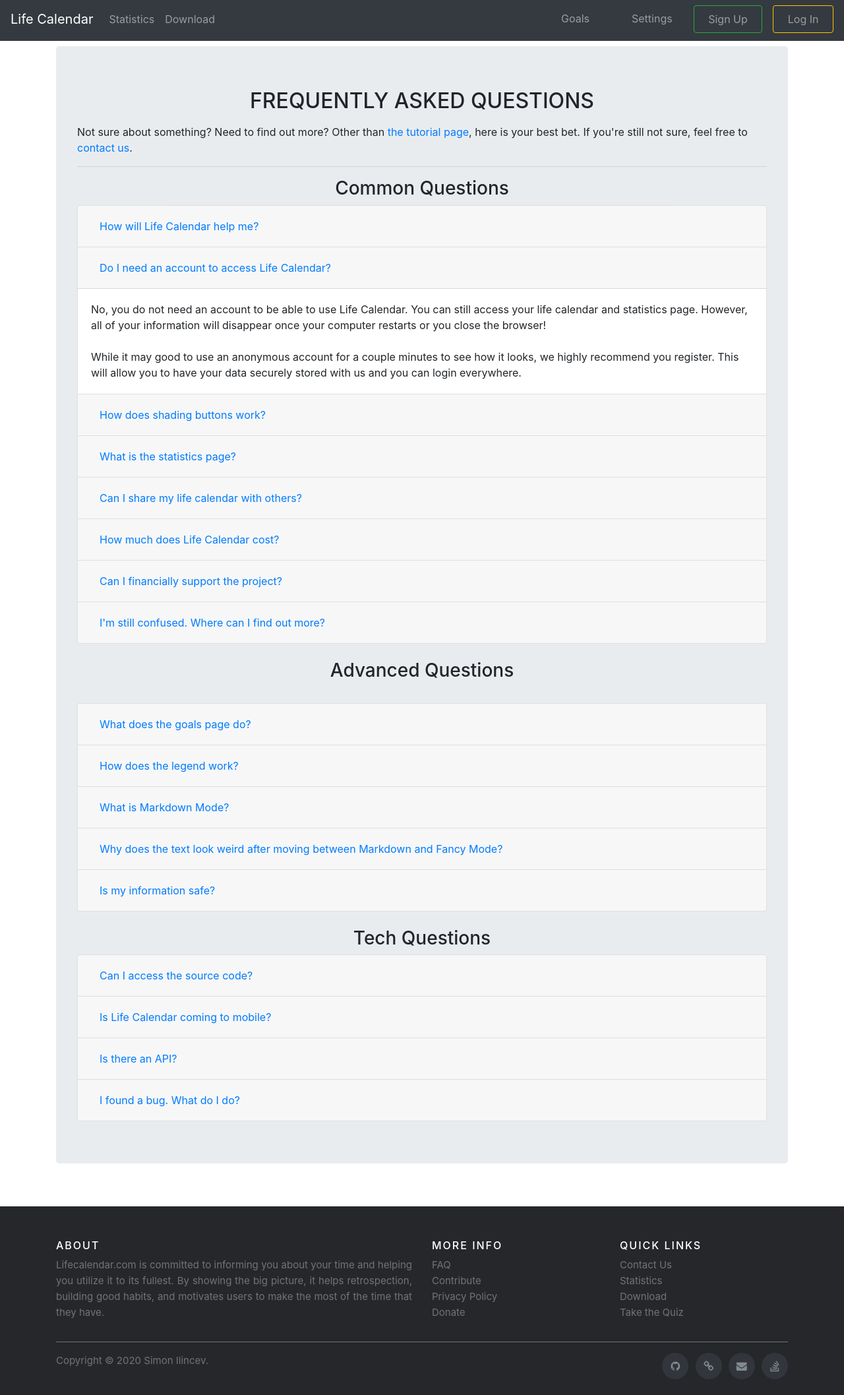
After one commit to Destaq/life-calendar, a Python web app: template templates/other/faq.html in a window 1280 px wide. The commit adds this page. Shown: the whole page at 66% size. Run offline with Jinja, Linux system fonts and the light colour scheme; the template is opened without the code that fills it, so the values that code supplies are empty; some libraries are stand-ins or nearby versions.

Commit message:
add FAQ page

```diff
--- a/templates/base.html
+++ b/templates/base.html
@@ -62,6 +62,9 @@
                     <li class="nav-item mr-5">
                         <a href="/goals" class="nav-link">Goals</a>
                     </li>
+                    <li class="nav-item mr-4">
+                        <a class="nav-link" href="/settings">Settings</a>
+                    </li>
                     <li class="nav-item mr-3 mb-1">
                         <button type="button" class="btn btn-outline-success nav-link" href="/register/" id="registerUser">&nbsp;&nbsp;&nbsp;Sign Up&nbsp;&nbsp;&nbsp;</button>
                     </li>
@@ -95,7 +98,7 @@
                 <div class="col-xs-6 col-md-3">
                     <h6>More Info</h6>
                     <ul class="footer-links">
-                        <li><a href="/contact">Contact Us</a></li>
+                        <li><a href="/faq">FAQ</a></li>
                         <li><a href="/contribute">Contribute</a></li>
                         <li><a href="/privacy-policy">Privacy Policy</a></li>
                         <li><a href="/donate">Donate</a></li>
@@ -104,7 +107,7 @@
                 <div class="col-xs-6 col-md-3">
                     <h6>Quick Links</h6>
                     <ul class="footer-links">
-                        <li><a href="/signup">Sign Up/Log In</a></li>
+                        <li><a href="/contact">Contact Us</a></li>
                         <li><a href="/statistics">Statistics</a></li>
                         <li><a href="/download">Download</a></li>
                         <li><a href="/quiz">Take the Quiz</a></li>
--- /dev/null
+++ b/templates/other/faq.html
@@ -0,0 +1,362 @@
+{% extends "base.html" %}
+
+{% block content %}
+<div class="jumbotron">
+    <center>
+        <h2 class="mb-3">FREQUENTLY ASKED QUESTIONS</h2>
+    </center>
+    <p>Not sure about something? Need to find out more? Other than <a href="/tutorial">the tutorial page</a>, here is
+        your best bet. If you're still not sure, feel free to <a href="/contact">contact us</a>.</p>
+    <hr>
+    <!-- General Queries -->
+    <div class="accordion" id="accordionGeneral">
+        <center>
+            <h3>Common Questions</h3>
+        </center>
+        <div class="card z-depth-0 bordered">
+            <div class="card-header" id="headingThree">
+                <h5 class="mb-0">
+                    <button class="btn btn-link collapsed" type="button" data-toggle="collapse"
+                        data-target="#collapseThree" aria-expanded="false" aria-controls="collapseThree">
+                        How will Life Calendar help me?
+                    </button>
+                </h5>
+            </div>
+            <div id="collapseThree" class="collapse" aria-labelledby="headingThree" data-parent="#accordionGeneral">
+                <div class="card-body">
+                    Life Calendar is helpful by providing a minimal, yet aesthetic and clear place to see your life's
+                    direction. By tracking what you've done over periods of your life, I firmly believe that it is
+                    beneficial by encouraging you to <em>make use of the time you have</em>. Likewise, you can see how
+                    you've progressed in hobbies or aspects of your life over time, stay accountable by creating goals
+                    for yourself, and use it as your personal diary.
+                </div>
+            </div>
+        </div>
+        <div class="card z-depth-0 bordered">
+            <div class="card-header" id="headingOne">
+                <h5 class="mb-0">
+                    <button class="btn btn-link" type="button" data-toggle="collapse" data-target="#collapseOne"
+                        aria-expanded="true" aria-controls="collapseOne">
+                        Do I need an account to access Life Calendar?
+                    </button>
+                </h5>
+            </div>
+            <div id="collapseOne" class="collapse show" aria-labelledby="headingOne" data-parent="#accordionGeneral">
+                <div class="card-body">
+                    No, you do not need an account to be able to use Life Calendar. You can still access your life
+                    calendar and statistics page. However, all of your information will disappear once your computer
+                    restarts or you close the browser!<br><br>
+                    While it may good to use an anonymous account for a couple minutes to see how it looks, we highly
+                    recommend you register. This will allow you to have your data securely stored with us and you can
+                    login everywhere.
+                </div>
+            </div>
+        </div>
+        <div class="card z-depth-0 bordered">
+            <div class="card-header" id="headingEleven">
+                <h5 class="mb-0">
+                    <button class="btn btn-link collapsed" type="button" data-toggle="collapse"
+                        data-target="#collapseEleven" aria-expanded="false" aria-controls="collapseEleven">
+                        How does shading buttons work?
+                    </button>
+                </h5>
+            </div>
+            <div id="collapseEleven" class="collapse" aria-labelledby="headingEleven" data-parent="#accordionGeneral">
+                <div class="card-body">
+                    The ability to shade buttons is one of the most critical features of Life Calendar. You can select a
+                    button number on the home page, and then the color to shade/unshade it with, and the button will
+                    <em>magically</em> get a stripe (or have it removed) from that color!
+                    <br><br>
+                    The purpose of this is for you to color various boxes based on key, repeated events that happened
+                    throughout your life or things you've done. For example, you could shade the day with a light purple
+                    bar if you went out with friends, or dark brown if you were sick.
+                    <br><br>
+                    I recommend sticking to about a maximum of nine colors per box, because beyond that you won't be
+                    able to see the stripes (even though it will be saved to the legend).
+                </div>
+            </div>
+        </div>
+        <div class="card z-depth-0 bordered">
+            <div class="card-header" id="headingTwelve">
+                <h5 class="mb-0">
+                    <button class="btn btn-link collapsed" type="button" data-toggle="collapse"
+                        data-target="#collapseTwelve" aria-expanded="false" aria-controls="collapseTwelve">
+                        What is the statistics page?
+                    </button>
+                </h5>
+            </div>
+            <div id="collapseTwelve" class="collapse" aria-labelledby="headingTwelve" data-parent="#accordionGeneral">
+                <div class="card-body">
+                    The statistics page is a fun little web page that shows you some details about your life and usage
+                    of Life Calendar. You can skip over this entirely or check it every once in a while to see how
+                    you've been doing. It includes statistics such as when you registered, what percent of the way you
+                    are through your life, how many words you've inputted to boxes, what colors you use most frequently,
+                    and a lot more.
+                </div>
+            </div>
+        </div>
+        <div class="card z-depth-0 bordered">
+            <div class="card-header" id="headingThirteen">
+                <h5 class="mb-0">
+                    <button class="btn btn-link collapsed" type="button" data-toggle="collapse"
+                        data-target="#collapseThirteen" aria-expanded="false" aria-controls="collapseThirteen">
+                        Can I share my life calendar with others?
+                    </button>
+                </h5>
+            </div>
+            <div id="collapseThirteen" class="collapse" aria-labelledby="headingThirteen"
+                data-parent="#accordionGeneral">
+                <div class="card-body">
+                    Because of the intensely personal nature of Life Calendar - this is meant to be more of a personal
+                    diary than social media site - there is no dedicated social media integration. However, you can
+                    download or print your personalized life calendar at <a href="/download">the download page</a> or
+                    take screenshots of your statistics to compare with others.
+                </div>
+            </div>
+        </div>
+        <div class="card z-depth-0 bordered">
+            <div class="card-header" id="headingSix">
+                <h5 class="mb-0">
+                    <button class="btn btn-link collapsed" type="button" data-toggle="collapse"
+                        data-target="#collapseSix" aria-expanded="false" aria-controls="collapseSix">
+                        How much does Life Calendar cost?
+                    </button>
+                </h5>
+            </div>
+            <div id="collapseSix" class="collapse" aria-labelledby="headingSix" data-parent="#accordionGeneral">
+                <div class="card-body">
+                    Despite costs associated with the domain name, web hosting, and database storage, at the moment Life
+                    Calendar is 100% free. We may introduce premium plans in the future to help cover the costs
+                    associated with app maintenance, but if that ever does happen you will still have access to all of
+                    your information.
+                </div>
+            </div>
+        </div>
+        <div class="card z-depth-0 bordered">
+            <div class="card-header" id="headingTen">
+                <h5 class="mb-0">
+                    <button class="btn btn-link collapsed" type="button" data-toggle="collapse"
+                        data-target="#collapseTen" aria-expanded="false" aria-controls="collapseTen">
+                        Can I financially support the project?
+                    </button>
+                </h5>
+            </div>
+            <div id="collapseTen" class="collapse" aria-labelledby="headingTen" data-parent="#accordionGeneral">
+                <div class="card-body">
+                    Financial support is more than welcome to help keep the project going, supporting its users and
+                    opening their eyes to their lives. You can <a href="https://github.com/Destaq/life-calendar">donate
+                        on GitHub</a>, <a href="/donate">through Stripe</a>, or <a href="/tobefixed">buy me a
+                        coffee</a>.
+                </div>
+            </div>
+        </div>
+        <div class="card z-depth-0 bordered">
+            <div class="card-header" id="headingSeventeen">
+                <h5 class="mb-0">
+                    <button class="btn btn-link collapsed" type="button" data-toggle="collapse"
+                        data-target="#collapseSeventeen" aria-expanded="false" aria-controls="collapseSeventeen">
+                        I'm still confused. Where can I find out more?
+                    </button>
+                </h5>
+            </div>
+            <div id="collapseSeventeen" class="collapse" aria-labelledby="headingSeventeen"
+                data-parent="#accordionGeneral">
+                <div class="card-body">
+                    If you're still not sure how things work, you can take a look at the <a href="/tutorial">text
+                        tutorial</a> or hop onto YouTube to see the <a href="/toaddlink">video demo</a>.
+                </div>
+            </div>
+        </div>
+    </div>
+    <div class="accordion mt-4" id="accordionAdvanced">
+        <center>
+            <h3>Advanced Questions</h3>
+        </center>
+        <br>
+        <div class="card z-depth-0 bordered">
+            <div class="card-header" id="headingFive">
+                <h5 class="mb-0">
+                    <button class="btn btn-link collapsed" type="button" data-toggle="collapse"
+                        data-target="#collapseFive" aria-expanded="false" aria-controls="collapseFive">
+                        What does the goals page do?
+                    </button>
+                </h5>
+            </div>
+            <div id="collapseFive" class="collapse" aria-labelledby="headingFive" data-parent="#accordionAdvanced">
+                <div class="card-body">
+                    On the goals page, you can set goals for yourself and hold yourself accountable to them. You can
+                    give the goals title, subtitles, and some text, and then a due date and due time. Although you
+                    <em>do not</em> receive an email when the due date expires, you can still shade the goals (in
+                    progress, cancelled, etc.) and visually overview all the major goals you've gone through in your
+                    life.
+                </div>
+            </div>
+        </div>
+        <div class="card z-depth-0 bordered">
+            <div class="card-header" id="headingTwo">
+                <h5 class="mb-0">
+                    <button class="btn btn-link collapsed" type="button" data-toggle="collapse"
+                        data-target="#collapseTwo" aria-expanded="false" aria-controls="collapseTwo">
+                        How does the legend work?
+                    </button>
+                </h5>
+            </div>
+            <div id="collapseTwo" class="collapse" aria-labelledby="headingTwo" data-parent="#accordionAdvanced">
+                <div class="card-body">
+                    The "legend" is the area above the home page where you can view all of the colors that you use to
+                    shade your buttons. The primary benefit of the legend is that you can modify it to save the meanings
+                    of each of the colors that you use to modify your life calendar boxes with.<br><br>You can also use
+                    the legend to find colors and meaning that you have used before, with their color codes - if you
+                    click on the color as well, it will copy to the color picker.
+                </div>
+            </div>
+        </div>
+        <div class="card z-depth-0 bordered">
+            <div class="card-header" id="headingNine">
+                <h5 class="mb-0">
+                    <button class="btn btn-link collapsed" type="button" data-toggle="collapse"
+                        data-target="#collapseNine" aria-expanded="false" aria-controls="collapseNine">
+                        What is Markdown Mode?
+                    </button>
+                </h5>
+            </div>
+            <div id="collapseNine" class="collapse" aria-labelledby="headingNine" data-parent="#accordionAdvanced">
+                <div class="card-body">
+                    While most may use Fancy Mode for creating life calendars, there is an option to use Markdown. <a
+                        href="https://en.wikipedia.org/wiki/Markdown#:~:text=Markdown%20is%20a%20lightweight%20markup,using%20a%20plain%20text%20editor.">Markdown</a>
+                    is one of the simplest formatting languages out there yet likewise one of the most popular, without
+                    any of the extra fluff. You can create tables, italiczed text, and more simply from monospaced font.
+                    <br><br>
+                    Examples:
+                    <ul>
+                        <li>*italicize*</li>
+                        <li>**bold**</li>
+                        <li>:heart:</li>
+                        <li>[google link](https://www.google.com)</li>
+                    </ul>
+                    <br><br>
+                    It's completely fine do go on using the Fancy Mode, but if you're a programmer or want to be even
+                    more minimalist you can use the Markdown Mode. A great guide can be accessed <a
+                        href="https://www.markdownguide.org/getting-started/">here</a>.
+                </div>
+            </div>
+        </div>
+        <div class="card z-depth-0 bordered">
+            <div class="card-header" id="headingFifteen">
+                <h5 class="mb-0">
+                    <button class="btn btn-link collapsed" type="button" data-toggle="collapse"
+                        data-target="#collapseFifteen" aria-expanded="false" aria-controls="collapseFifteen">
+                        Why does the text look weird after moving between Markdown and Fancy Mode?
+                    </button>
+                </h5>
+            </div>
+            <div id="collapseFifteen" class="collapse" aria-labelledby="headingFifteen"
+                data-parent="#accordionAdvanced">
+                <div class="card-body">
+                    Because of the way that Markdown is built, you might have some trouble moving between it and Fancy
+                    Mode - I recommend using only one or the other for each box. Fancy Mode uses dynamically generated
+                    HTML and images, which often display as raw when converted to HTML. However, it is safe to move
+                    <em>from</em> Markdown <em>to</em> Fancy Mode.
+                </div>
+            </div>
+        </div>
+        <div class="card z-depth-0 bordered">
+            <div class="card-header" id="headingEight">
+                <h5 class="mb-0">
+                    <button class="btn btn-link collapsed" type="button" data-toggle="collapse"
+                        data-target="#collapseEight" aria-expanded="false" aria-controls="collapseEight">
+                        Is my information safe?
+                    </button>
+                </h5>
+            </div>
+            <div id="collapseEight" class="collapse" aria-labelledby="headingEight" data-parent="#accordionAdvanced">
+                <div class="card-body">
+                    We know that you trust us to store what's most important to you - your memories. At Life Calendar,
+                    we take that trust very seriously. Not even <em>we</em> can see your data, and your password is
+                    securely encrypted and stored in our off-site database.
+                </div>
+            </div>
+        </div>
+    </div>
+    <div class="accordion mt-4" id="accordionTech">
+        <center>
+            <h3>Tech Questions</h3>
+        </center>
+        <div class="card z-depth-0 bordered">
+            <div class="card-header" id="headingSeven">
+                <h5 class="mb-0">
+                    <button class="btn btn-link collapsed" type="button" data-toggle="collapse"
+                        data-target="#collapseSeven" aria-expanded="false" aria-controls="collapseSeven">
+                        Can I access the source code?
+                    </button>
+                </h5>
+            </div>
+            <div id="collapseSeven" class="collapse" aria-labelledby="headingSeven" data-parent="#accordionTech">
+                <div class="card-body">
+                    Yes! Life Calendar is open source. It was written predominantly in Python and JavaScript, with the
+                    Flask library and Jinja templating. The GitHub repository is over <a
+                        href="https://www.github.com/Destaq/life-calendar">here</a>.
+                </div>
+            </div>
+        </div>
+        <div class="card z-depth-0 bordered">
+            <div class="card-header" id="headingFour">
+                <h5 class="mb-0">
+                    <button class="btn btn-link collapsed" type="button" data-toggle="collapse"
+                        data-target="#collapseFour" aria-expanded="false" aria-controls="collapseFour">
+                        Is Life Calendar coming to mobile?
+                    </button>
+                </h5>
+            </div>
+            <div id="collapseFour" class="collapse" aria-labelledby="headingFour" data-parent="#accordionTech">
+                <div class="card-body">
+                    Currently, Life Calendar has no plans of coming to mobile - a mobile app is a whole new ball game.
+                    However, the website is mobile optimized and you can visit our site just as easily on a mobile web
+                    browser.
+                </div>
+            </div>
+        </div>
+        <div class="card z-depth-0 bordered">
+            <div class="card-header" id="headingFourteen">
+                <h5 class="mb-0">
+                    <button class="btn btn-link collapsed" type="button" data-toggle="collapse"
+                        data-target="#collapseFourteen" aria-expanded="false" aria-controls="collapseFourteen">
+                        Is there an API?
+                    </button>
+                </h5>
+            </div>
+            <div id="collapseFourteen" class="collapse" aria-labelledby="headingFourteen" data-parent="#accordionTech">
+                <div class="card-body">
+                    The site does use an application programming interface (API) to handle user box requests. However,
+                    it's pretty bare-bones at the moment and most of the routes are protected and require a dedicated
+                    login.
+                    <br><br>
+                    If there is interest in the future, however, we will strongly consider implementing an API to
+                    interact with the database. This would bring benefits for tech-savvy users, by allowing them to
+                    program integration with Google Calendar, emails, etc.
+                </div>
+            </div>
+        </div>
+        <div class="card z-depth-0 bordered">
+            <div class="card-header" id="headingSixteen">
+                <h5 class="mb-0">
+                    <button class="btn btn-link collapsed" type="button" data-toggle="collapse"
+                        data-target="#collapseSixteen" aria-expanded="false" aria-controls="collapseSixteen">
+                        I found a bug. What do I do?
+                    </button>
+                </h5>
+            </div>
+            <div id="collapseSixteen" class="collapse" aria-labelledby="headingSixteen" data-parent="#accordionTech">
+                <div class="card-body">
+                    No one likes bugs! If you found a bug, please make sure to let us know! You can <a
+                        href="https://www.github.com/Destaq/life-calendar/issues">open an issue on Github</a> or <a
+                        href="/contact">shoot us an email</a>.
+                    <br><br>
+                    If you think you can <em>solve</em> the issue, even better! You can open a pull request <a
+                        href="https://www.github.com/Destaq/life-calendar">at the repo</a>.
+                </div>
+            </div>
+        </div>
+    </div>
+</div>
+{% endblock %}
```
